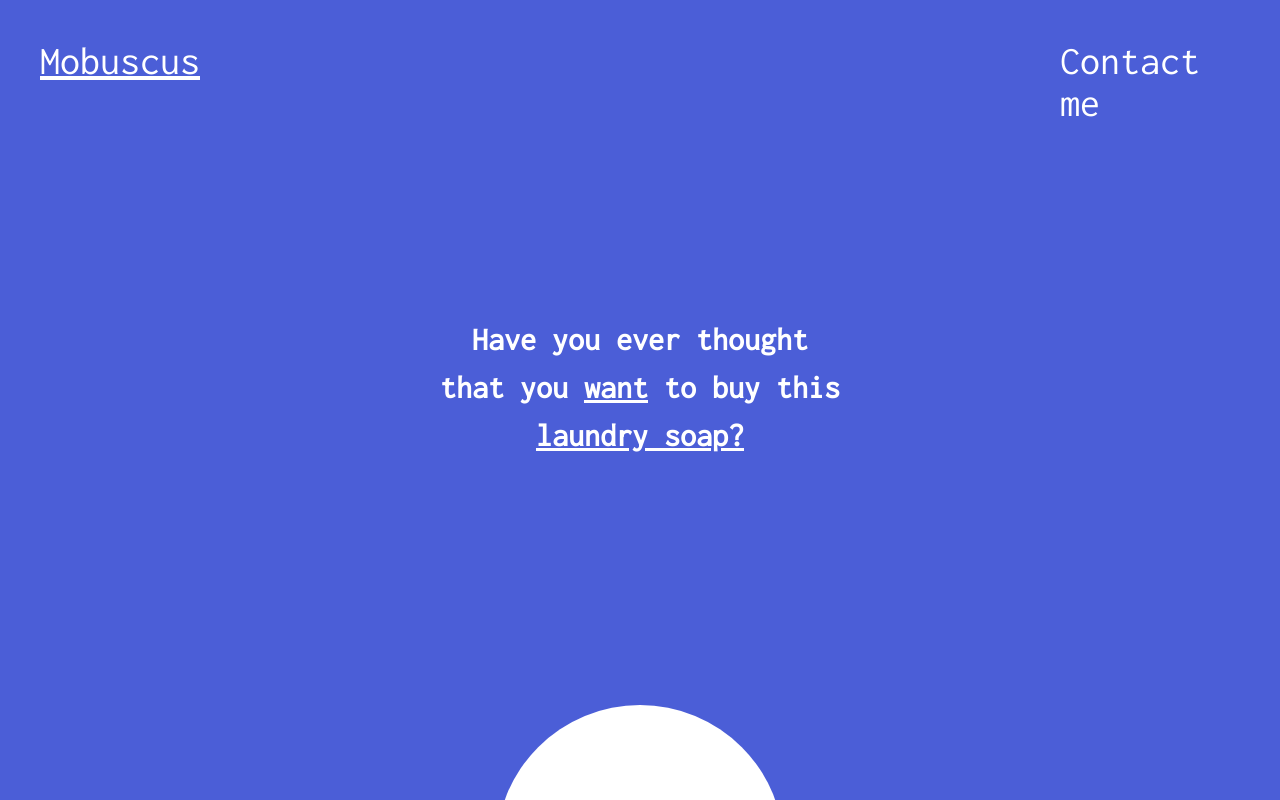
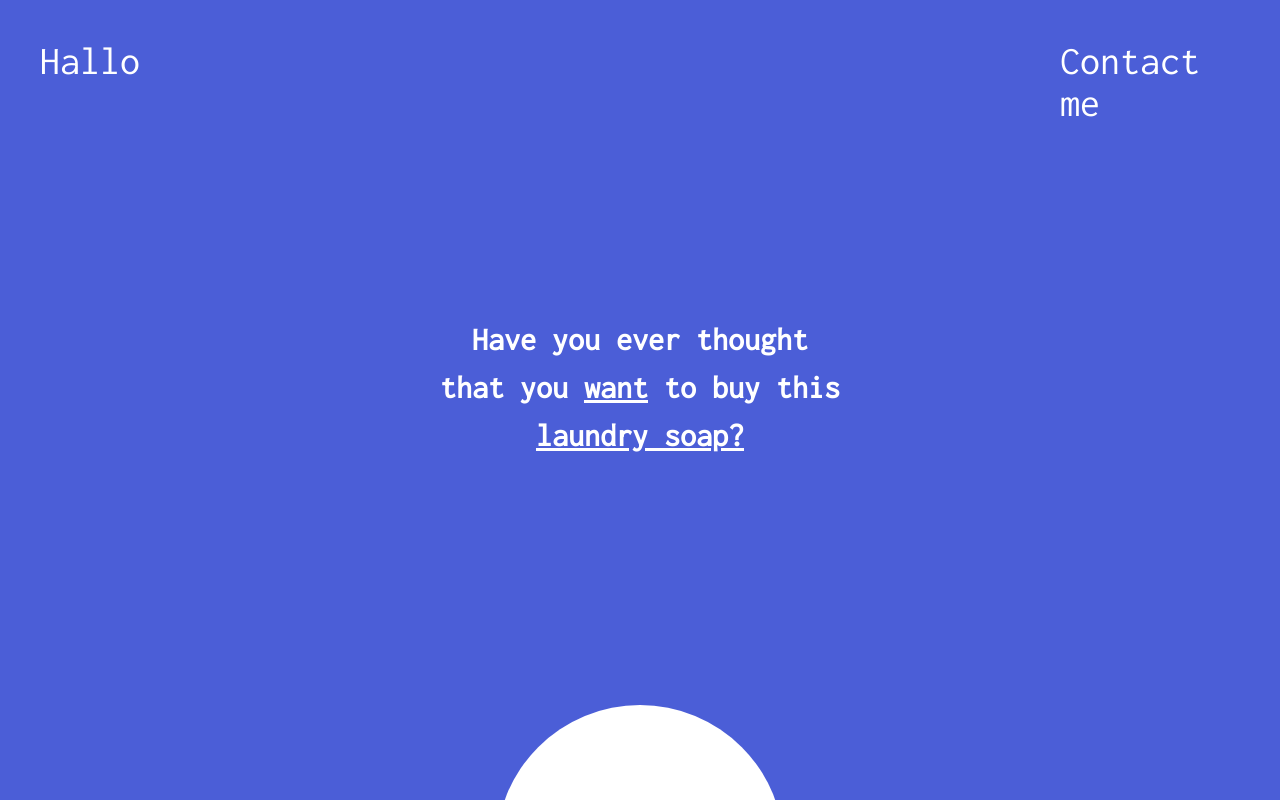
Before and after one commit to Mobnotfound/Laundry-soap-website-design, a plain HTML site: page Day 43 Sell me a laundry soap/index.html in a window 1280 px wide. Shown: the top 800 px of the page. Drawn offline with Linux system fonts and the light colour scheme.

Commit message:
Update index.html

```diff
--- a/Day 43 Sell me a laundry soap/index.html
+++ b/Day 43 Sell me a laundry soap/index.html
@@ -17,8 +17,8 @@
     <div class="menu">
 
         <div class="top-header">
-            <nav class="mobuscus">
-                <div>Mobuscus</div>
+            <nav class="hallo">
+                <div>Hallo</div>
             </nav>
             <a href="#contact" class="contact">
                 <div>Contact me</div>
```
